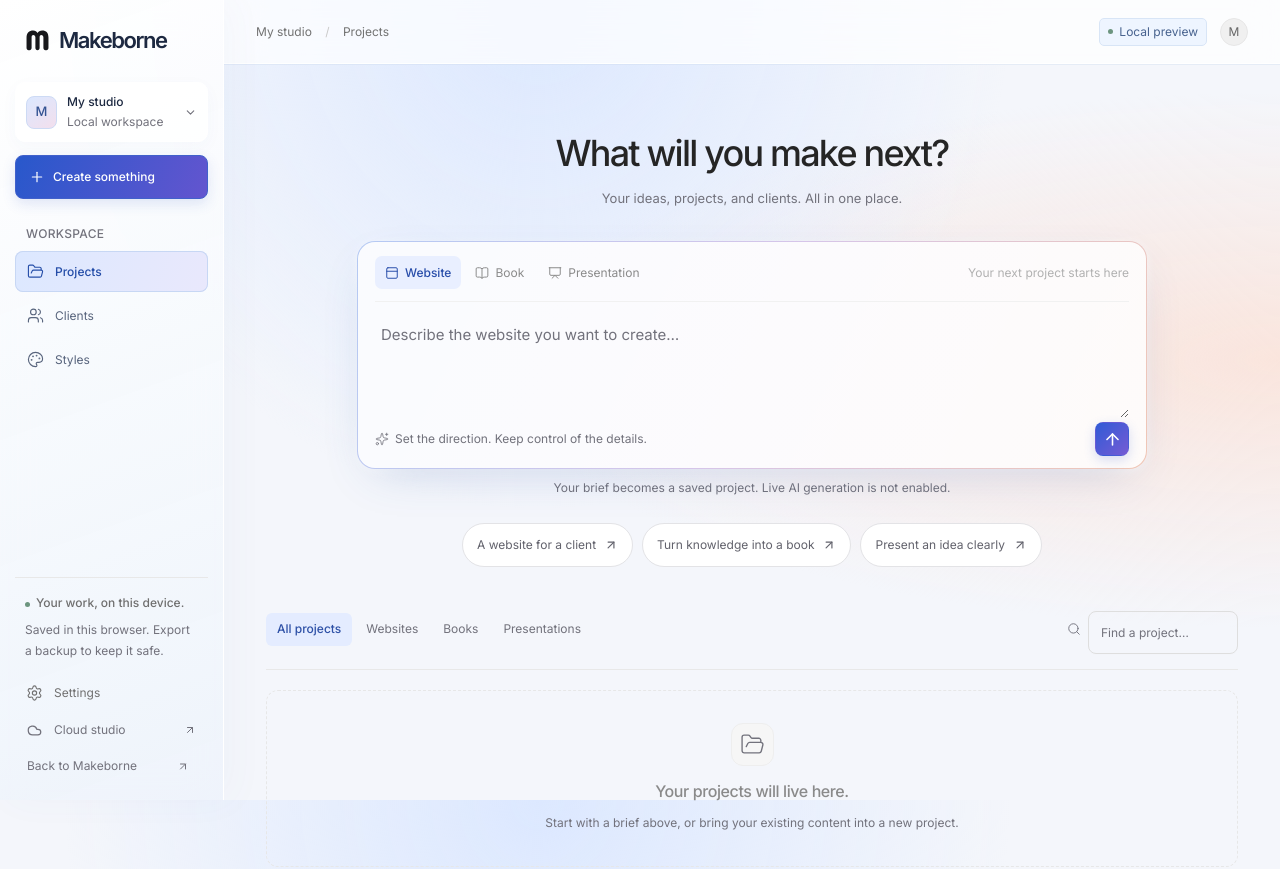
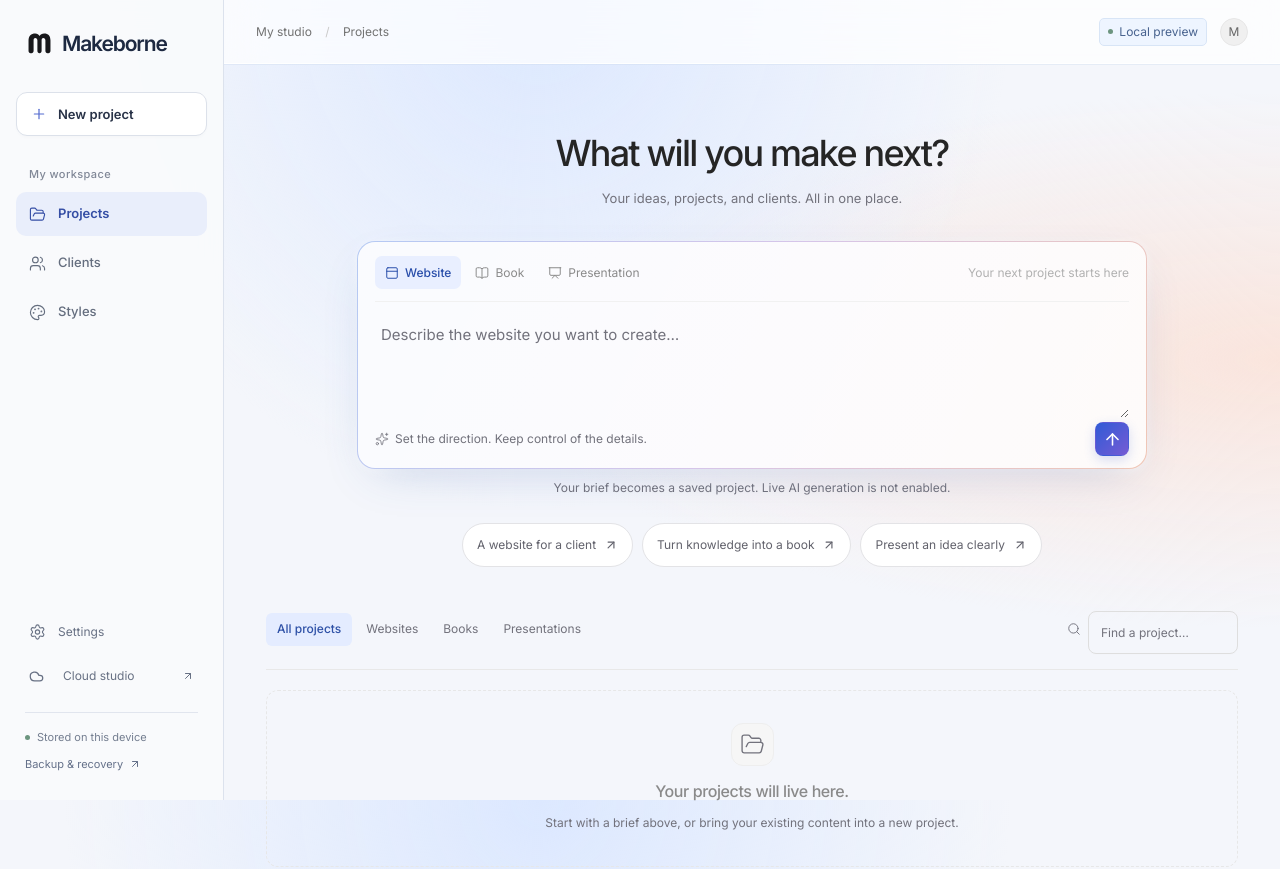
Before and after one commit to Kerim-Sabic/Makeborne, a Next.js app: page /studio in a window 1280 px wide. Shown: the top 869 px of the page. Built offline with nearby package versions, Linux system fonts and the light colour scheme.

Commit message:
design: simplify studio navigation and refine mobile drawer

```diff
--- a/src/app/studio-refresh.css
+++ b/src/app/studio-refresh.css
@@ -2596,3 +2596,32 @@
 .task-complete { text-decoration: line-through; color: #697080; }
 .task-overdue { color: #9c3c24; font-size: 13px; }
 .project-task-list .text-link { min-height: 44px; }
+
+/* Quiet navigation rail: clear hierarchy, restrained colour, fewer containers. */
+.studio-shell .sidebar { padding: 28px 16px 18px; background: #f9fafceF; border-right: 1px solid #dce2ed; box-shadow: none; }
+.studio-shell .sidebar > .wordmark { font-size: 21px; gap: 9px; padding: 0 10px; margin-bottom: 32px; letter-spacing: -.055em; }
+.studio-shell .create-button { margin: 0 0 30px; padding: 11px 14px; min-height: 44px; border: 1px solid #dce1ea; border-radius: 11px; background: #fff; color: #283247; box-shadow: 0 2px 3px #24345404; font-size: 13px; font-weight: 550; gap: 11px; }
+.studio-shell .create-button:hover { background: #f0f4ff; border-color: #bbc9ee; box-shadow: none; transform: none; }
+.studio-shell .create-button svg { color: #526acf; }
+.studio-shell .nav-label { padding: 0 13px; margin-bottom: 10px; color: #818897; font-size: 11px; letter-spacing: .035em; }
+.studio-shell .studio-nav { gap: 5px; }
+.studio-shell .studio-nav button { min-height: 44px; padding: 11px 13px; border-radius: 10px; font-size: 13px; font-weight: 450; color: #646d7e; gap: 12px; }
+.studio-shell .studio-nav button.active,.studio-shell .sidebar-settings.active { background: #e9eefb; color: #354ea5; box-shadow: none; font-weight: 550; }
+.studio-shell .studio-nav button:hover,.studio-shell .sidebar-settings:hover,.studio-shell .sidebar-home:hover { background: #eef1f7; }
+.studio-shell .studio-nav button.active:hover { background: #e4ebfc; }
+.studio-shell .studio-nav button > span { background: #dce4f7; color: #52628b; font-size: 11px; min-width: 20px; text-align: center; border-radius: 6px; }
+.studio-shell .sidebar-bottom { padding-top: 20px; gap: 3px; }
+.studio-shell .sidebar-settings,.studio-shell .sidebar-home { min-height: 44px; padding: 11px 13px; font-size: 12px; gap: 12px; border-radius: 10px; color: #687184; }
+.studio-shell .sidebar-device { margin: 14px 9px 0; padding-top: 16px; border-top: 1px solid #e1e5ee; }
+.sidebar-device-label { display: flex; align-items: center; gap: 7px; font-size: 11px; color: #747e90; }
+.sidebar-device button { display: flex; align-items: center; gap: 6px; background: none; border: 0; padding: 10px 0; min-height: 36px; color: #65718a; font-size: 11px; cursor: pointer; }
+.sidebar-device button:hover { color: #354ea5; }
+@media(prefers-reduced-transparency:reduce) { .studio-shell .sidebar { background: #f9fafc; } }
+@media(forced-colors:active) { .studio-shell .sidebar { background: Canvas; border-color: CanvasText; } .studio-shell .studio-nav button.active { outline: 1px solid Highlight; } }
+.sidebar-scrim,.studio-shell .sidebar-close { display: none; }
+@media(max-width:700px) {
+  .sidebar-scrim { display: block; position: fixed; inset: 0; z-index: 29; border: 0; background: #1e294842; backdrop-filter: blur(3px); }
+  .studio-shell .sidebar { width: 280px; max-width: calc(100vw - 48px); background: #f9fafc; }
+  .studio-shell .sidebar-close { display: flex; position: absolute; top: 18px; right: 9px; width: 40px; height: 40px; }
+  .studio-shell .sidebar > .wordmark { padding-right: 32px; }
+}
--- a/src/components/studio.tsx
+++ b/src/components/studio.tsx
@@ -36,7 +36,6 @@ import {
   ArrowUpRight,
   BookOpen as BookOpenIcon,
   Check,
-  ChevronDown,
   Cloud as CloudIcon,
   Download,
   FileText,
@@ -96,6 +95,14 @@ export default function Studio() {
   const [mobileNav, setMobileNav] = useState(false);
   const [clientDetail, setClientDetail] = useState<string | null>(null);
   const importRef = useRef<HTMLInputElement>(null);
+  useEffect(() => {
+    if (!mobileNav) return;
+    const closeNavigation = (event: KeyboardEvent) => {
+      if (event.key === "Escape") setMobileNav(false);
+    };
+    window.addEventListener("keydown", closeNavigation);
+    return () => window.removeEventListener("keydown", closeNavigation);
+  }, [mobileNav]);
   useEffect(() => {
     queueMicrotask(() => {
       let restored = emptyWorkspace();
@@ -424,6 +431,7 @@ export default function Studio() {
 
   return (
     <div className="studio-shell">
+      {mobileNav && <button className="sidebar-scrim" aria-label="Close navigation" onClick={() => setMobileNav(false)} />}
       <aside
         id="studio-navigation"
         className={`sidebar ${mobileNav ? "open" : ""}`}
@@ -432,25 +440,15 @@ export default function Studio() {
           <BrandMark size={27} />
           Makeborne
         </Link>
+        <button className="sidebar-close icon-button" aria-label="Close sidebar" onClick={() => setMobileNav(false)}><X size={18} /></button>
         <button
-          className="workspace-switch"
-          onClick={() => navigate("settings")}
-          aria-label="Manage local workspace"
+          className="button create-button"
+          onClick={() => { setMobileNav(false); setCreating("website"); }}
         >
-          <span className="workspace-initial">M</span>
-          <span>
-            My studio<small>Local workspace</small>
-          </span>
-          <ChevronDown size={15} />
+          <Plus size={18} /> New project
         </button>
-        <button
-          className="button primary create-button"
-          onClick={() => setCreating("website")}
-        >
-          <Plus size={18} /> Create something
-        </button>
-        <div className="nav-label">WORKSPACE</div>
-        <nav className="studio-nav">
+        <div className="nav-label">My workspace</div>
+        <nav className="studio-nav" aria-label="Workspace">
           {[
             [FolderOpen, "projects", "Projects"],
             [Users, "clients", "Clients"],
@@ -461,6 +459,7 @@ export default function Studio() {
               <button
                 key={String(id)}
                 className={tab === id ? "active" : ""}
+                aria-current={tab === id ? "page" : undefined}
                 onClick={() => navigate(String(id))}
               >
                 <I size={18} />
@@ -473,13 +472,9 @@ export default function Studio() {
           })}
         </nav>
         <div className="sidebar-bottom">
-          <div className="local-notice">
-            <span className="status-dot" />
-            <strong>Your work, on this device.</strong>
-            <p>Saved in this browser. Export a backup to keep it safe.</p>
-          </div>
           <button
             className={`sidebar-settings ${tab === "settings" ? "active" : ""}`}
+            aria-current={tab === "settings" ? "page" : undefined}
             onClick={() => navigate("settings")}
           >
             <Settings size={18} /> Settings
@@ -487,9 +482,10 @@ export default function Studio() {
           <Link className="sidebar-home" href="/studio/cloud">
             <CloudIcon size={15} /> Cloud studio <ArrowUpRight size={14} />
           </Link>
-          <Link className="sidebar-home" href="/">
-            Back to Makeborne <ArrowUpRight size={14} />
-          </Link>
+          <div className="sidebar-device">
+            <span className="sidebar-device-label"><span className="status-dot" /> Stored on this device</span>
+            <button type="button" onClick={() => navigate("settings")}>Backup & recovery <ArrowUpRight size={12} /></button>
+          </div>
         </div>
       </aside>
       <div className="studio-main">
```
Also changed, not shown: 1 other file (tests, documents, lock files or other folders).
